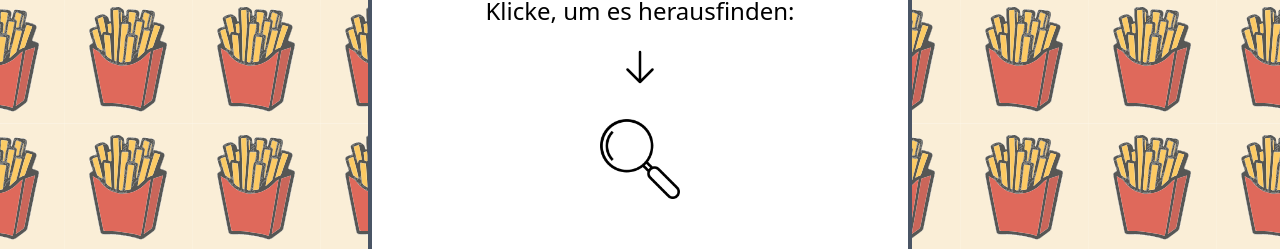
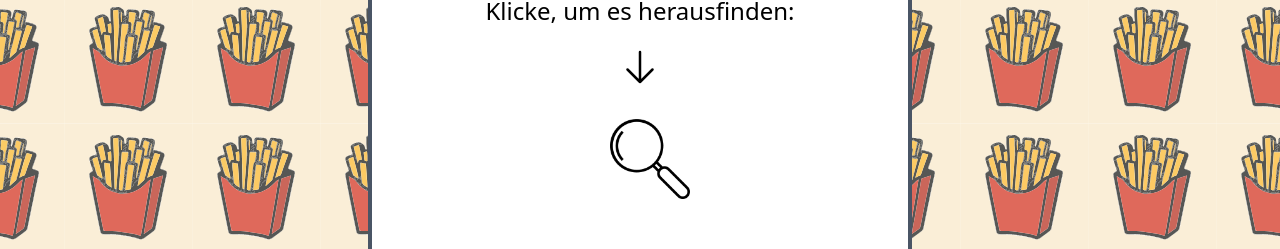
Before and after one commit to LuisErhardt/gibt-es-heute-pommes, a React (Vite) app: page / in a window 1280 px wide. Shown: the part 213-462 px from the top of the page. Built offline with nearby package versions, Linux system fonts and the light colour scheme.

Commit message:
center button

```diff
--- a/src/Interaction.tsx
+++ b/src/Interaction.tsx
@@ -39,7 +39,7 @@ function Interaction() {
                 </svg>
               </div>
               <button
-                className="mt-3 text-blue-500 underline hover:text-blue-700 hover:cursor-pointer"
+                className="mt-3 ml-5 text-blue-500 underline hover:text-blue-700 hover:cursor-pointer"
                 onClick={() => onClick()}
               >
                 <img src="lupe.png" className="h-20" />
```
